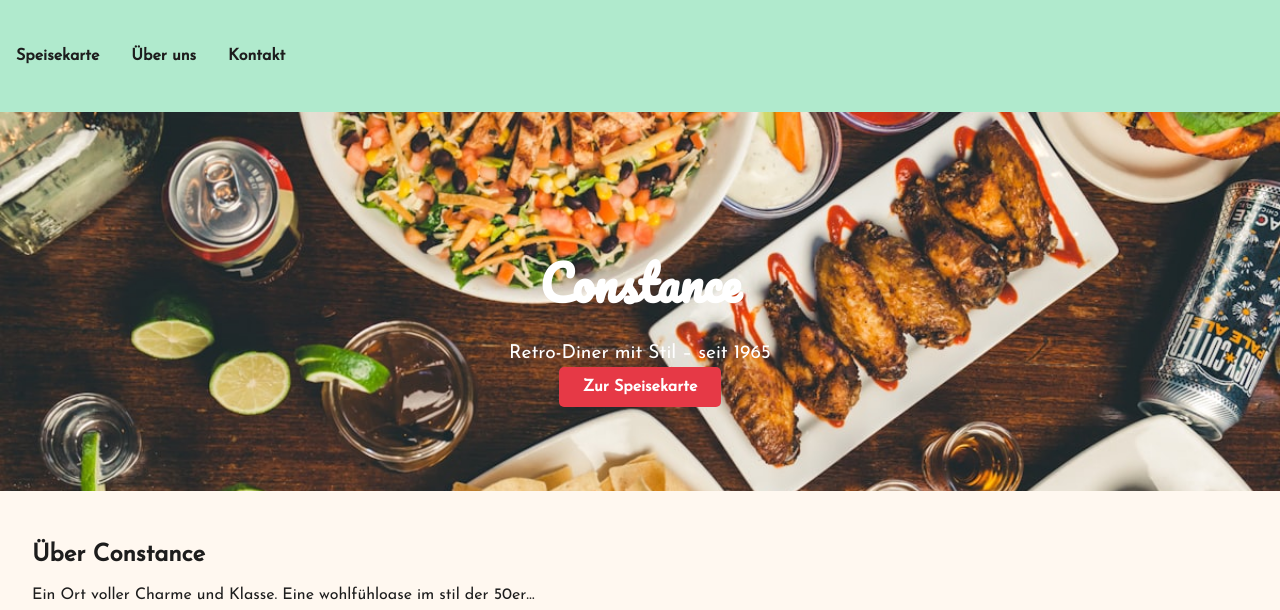
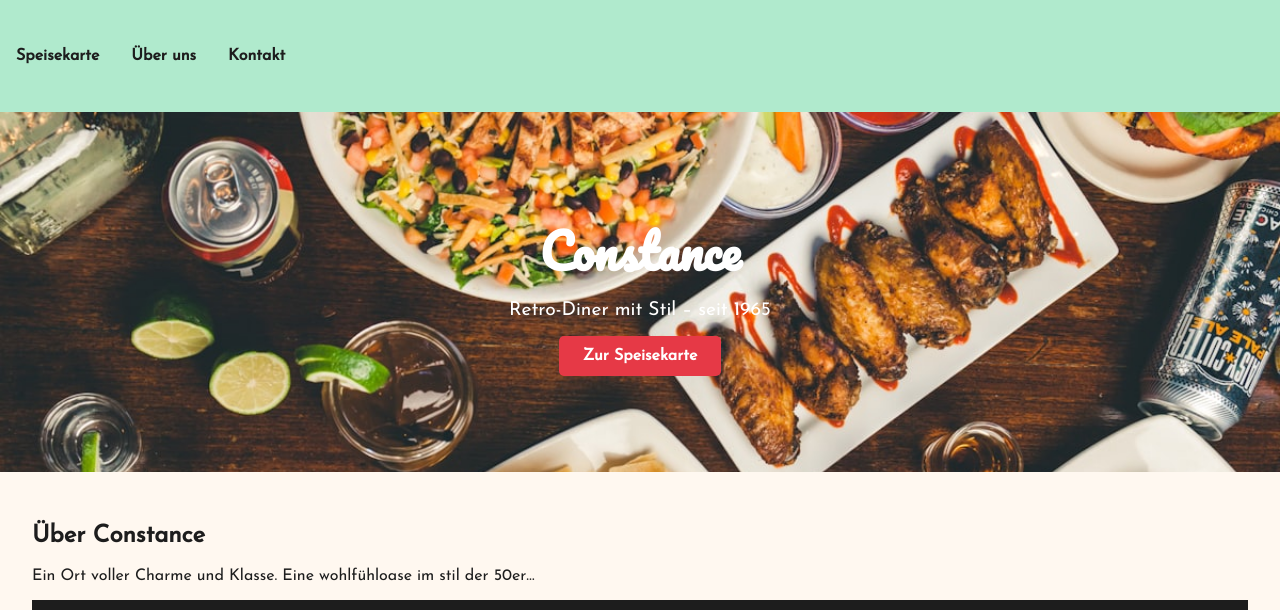
Before and after one commit to gabriel-drechsler/Constance-Diner, a plain HTML site: page index.html in a window 1280 px wide. Shown: the top 610 px of the page. Drawn offline with Linux system fonts and the light colour scheme.

Commit message:
styles.css aktualisieren

```diff
--- a/styles.css
+++ b/styles.css
@@ -60,6 +60,10 @@ body {
   background-size: cover;
   background-attachment: fixed;
   background-position: center;
+  display: flex;
+  flex-direction: column;        /* <––– Hier der entscheidende Punkt */
+  align-items: center;           /* Zentriert horizontal */
+  justify-content: center;       /* Zentriert vertikal */
   text-align: center;
   padding: 6rem 1rem;
   color: white;
@@ -68,11 +72,13 @@ body {
 .hero h1 {
   font-family: var(--font-display);
   font-size: 3rem;
+  margin: 0 auto;
   margin-bottom: 0.5rem;
 }
 
 .hero p {
   font-size: 1.2rem;
+  margin: 0 auto;
   margin-bottom: 1rem;
 }
 
```
